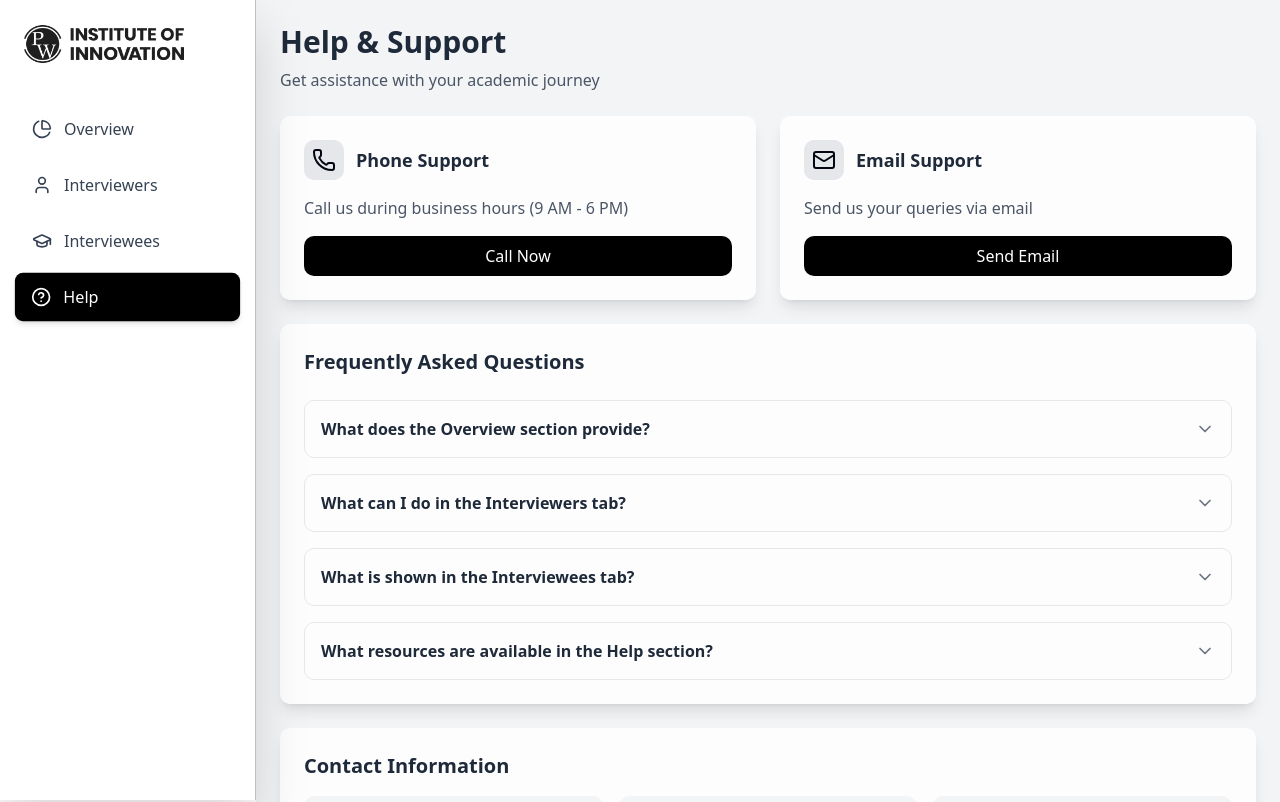
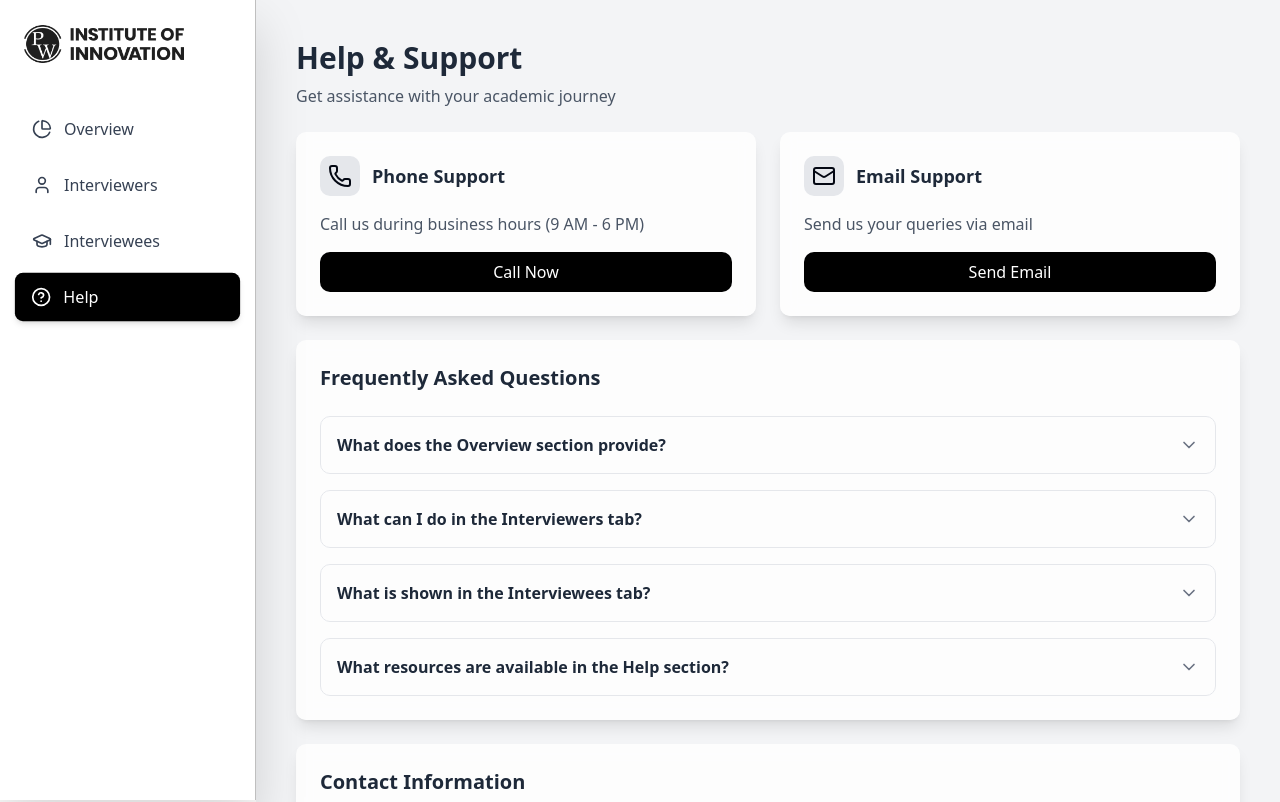
Before and after one commit to Ashutosh-pw-ioi/MeetingScheduler-frontend, a Next.js app: page /admin/help in a window 1280 px wide. Shown: the top 802 px of the page. Built offline with nearby package versions, Linux system fonts and the light colour scheme.

Commit message:
Help Section Added

```diff
--- a/src/app/admin/help/HelpSection.tsx
+++ b/src/app/admin/help/HelpSection.tsx
@@ -31,7 +31,7 @@ export default function HelpSection() {
   };
 
   return (
-    <div className="space-y-6">
+    <div className="space-y-6 p-4">
       <div>
         <h2 className="text-3xl font-bold text-gray-800 mb-2">
           Help & Support
--- a/src/app/interviewer/help/HelpSection.tsx
+++ b/src/app/interviewer/help/HelpSection.tsx
@@ -31,7 +31,7 @@ export default function HelpSection() {
   };
 
   return (
-    <div className="space-y-6">
+    <div className="space-y-6 p-0 sm:p-4">
       <div>
         <h2 className="text-3xl font-bold text-gray-800 mb-2">
           Help & Support
```
